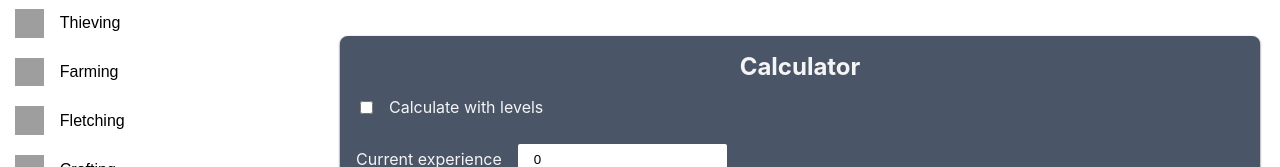
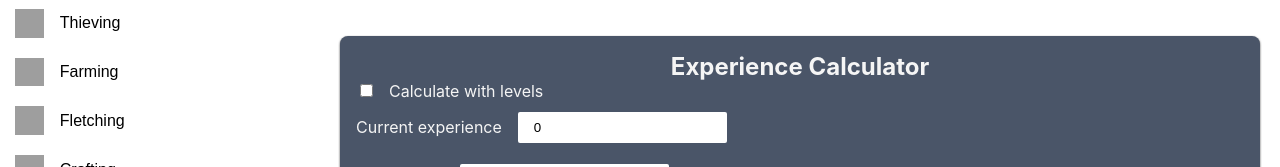
Before and after one commit to Paalar/melvor-calculator, a React (Create React App) app: page / in a window 1280 px wide. Shown: the part 374-541 px from the top of the page. Built offline with nearby package versions, Linux system fonts and the light colour scheme; grey boxes are pictures that could not be loaded.

Commit message:
Update old checkbox to use checkbox component

```diff
--- a/src/components/Calculator/ExperienceCalculator.tsx
+++ b/src/components/Calculator/ExperienceCalculator.tsx
@@ -5,6 +5,7 @@ import { Card } from "common/Card";
 import Calculations from "./Calculations";
 import CurrentInputField from "./CurrentInputField";
 import NumberInputField from "components/NumberInputField";
+import Checkbox from "components/Checkbox";
 
 type Props = {
   currentExp: string;
@@ -27,14 +28,12 @@ const ExperienceCalculator: FC<Props> = ({
 
   return (
     <CalculatorCard>
-      <h2>Calculator</h2>
+      <h2>Experience Calculator</h2>
       <Row>
-        <input
-          type="checkbox"
-          checked={useLvls}
-          onChange={(event) => setUseLvls(event.currentTarget.checked)}
+        <Checkbox
+          label="Calculate with levels"
+          onChecked={(checked) => setUseLvls(checked)}
         />
-        <p>Calculate with levels</p>
       </Row>
       <CurrentInputField
         useLvls={useLvls}
```
